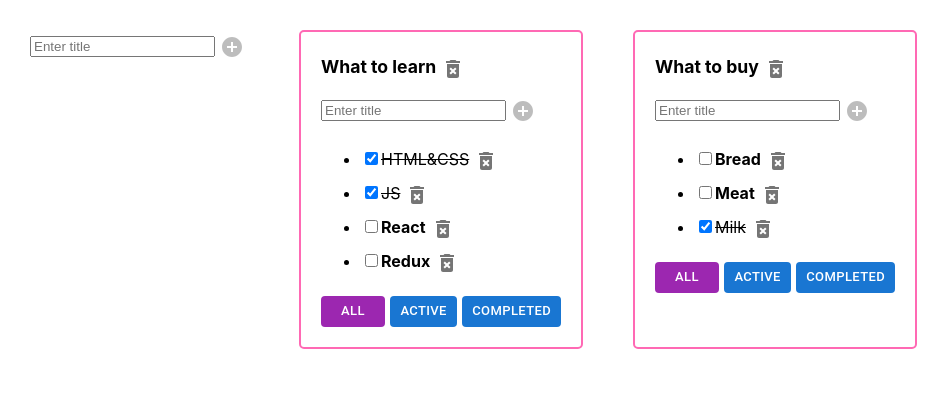
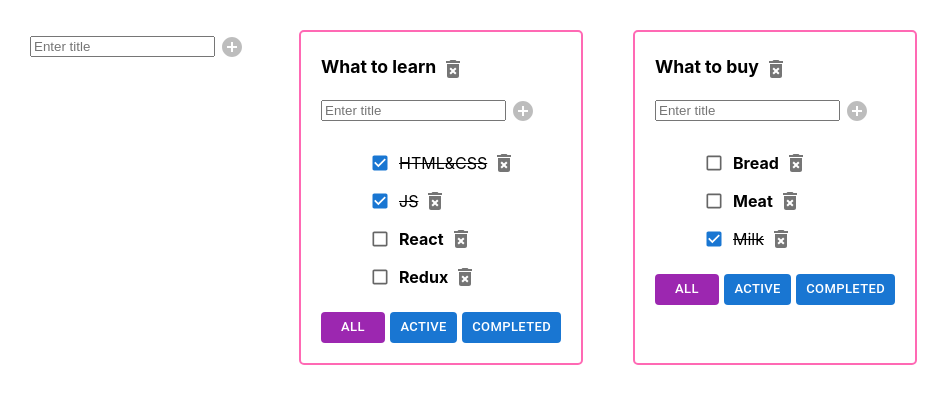
Before and after one commit to vbsm11/todolist-comeback, a React (Create React App) app: page / in a window 1280 px wide. Shown: the top 404 px of the page, without its empty margins (0-950 px from the left). Built offline with nearby package versions, Linux system fonts and the light colour scheme; the HTML template or start-up script is replaced by a standard one.

Commit message:
Checkbox

```diff
--- a/src/TodoList.tsx
+++ b/src/TodoList.tsx
@@ -2,7 +2,7 @@ import React, {ChangeEvent, FC} from 'react';
 import {FilterValueType, TaskType} from './App';
 import {AddItemForm} from './AddItemForm';
 import EditableSpan from './EditableSpan';
-import {Button, IconButton} from '@mui/material';
+import {Button, Checkbox, IconButton, ListItem} from '@mui/material';
 import DeleteForeverIcon from '@mui/icons-material/DeleteForever';
 
 type TodoListPropsType = {
@@ -38,9 +38,12 @@ const TodoList: FC<TodoListPropsType> = (props) => {
         }
 
         return (
-            <li>
-                <input
-                    type="checkbox"
+            <ListItem
+                key={task.id}
+                disablePadding
+            >
+                <Checkbox
+                    size={'small'}
                     checked={task.isDone}
                     onChange={changeTaskStatusHandler}
                 />
@@ -55,7 +58,7 @@ const TodoList: FC<TodoListPropsType> = (props) => {
                 >
                     <DeleteForeverIcon/>
                 </IconButton>
-            </li>
+            </ListItem>
         )
     })
 
```
